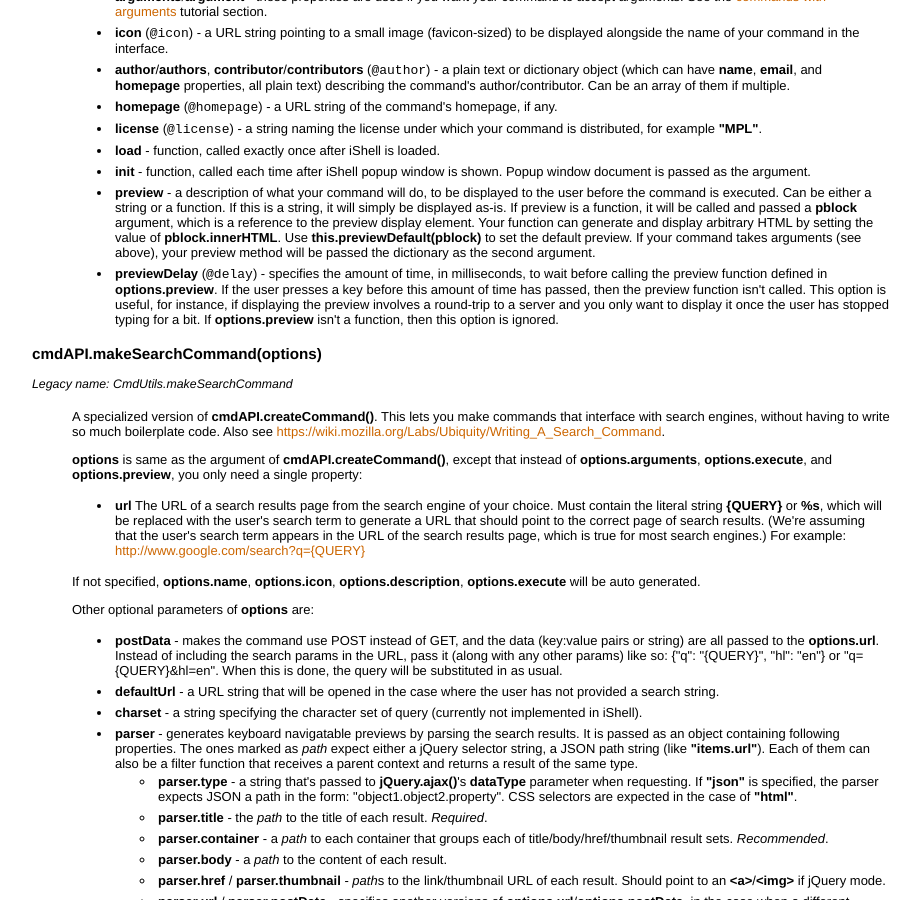
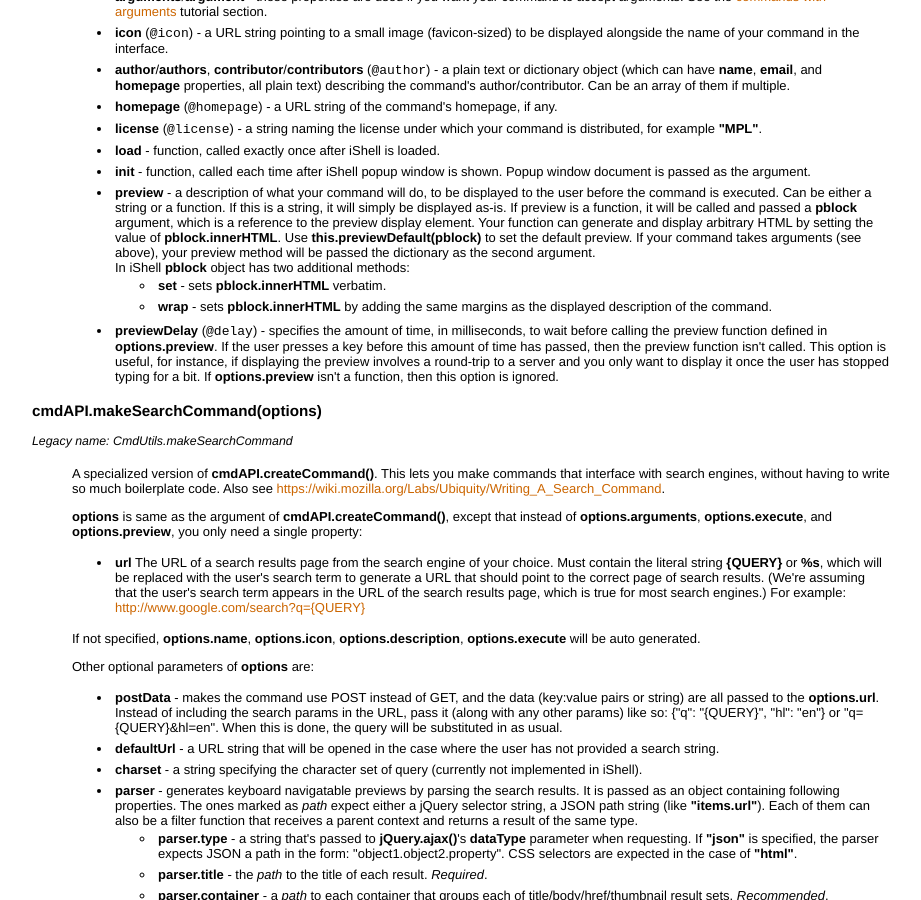
Before and after one commit to GChristensen/ishell, a Jekyll site: the page res/API.html, which Jekyll copies as it is, in a window 1280 px wide and 900 px high, scrolled down 624 px. Shown: the whole window, without its empty margins (158-1079 px from the left). Built offline with Jekyll 4.4.1, drawn with Linux system fonts in a browser that asks for light colours.

Commit message:
added wrap pblock method

```diff
--- a/popup.js
+++ b/popup.js
@@ -244,6 +244,10 @@ class PopupWindow {
         // add a handy set method to populate innerHTML of the preview area
         if (!this._preview_element.set)
             this._preview_element.set = function (html) {this.innerHTML = html};
+
+        // wraps html text into a div with some margins
+        if (!this._preview_element.wrap)
+            this._preview_element.wrap = function (html) {this.innerHTML = `<div class="description">${html}</div>`};
     }
 
     populateSuggestions(html) {
--- a/res/API.html
+++ b/res/API.html
@@ -95,7 +95,13 @@
             preview display element. Your function can generate and display arbitrary HTML by
             setting the value of <strong>pblock.innerHTML</strong>. Use <strong>this.previewDefault(pblock)</strong>
             to set the default preview. If your command takes arguments (see above), your preview
-            method will be passed the dictionary as the second argument.
+            method will be passed the dictionary as the second argument.<br>
+            In iShell <strong>pblock</strong> object has two additional methods:
+            <ul>
+                <li><b>set</b> - sets <strong>pblock.innerHTML</strong> verbatim.</li>
+                <li><b>wrap</b> - sets <strong>pblock.innerHTML</strong> by adding
+                    the same margins as the displayed description of the command.</li>
+            </ul>
         </li>
         <li><strong>previewDelay</strong> (<code>@delay</code>) - specifies the amount of time, in
             milliseconds, to wait before calling the preview function defined in <strong>options.preview</strong>.
```
Also changed, not shown: commands/lingvo.js (+5 -5 lines), manifest.json.
